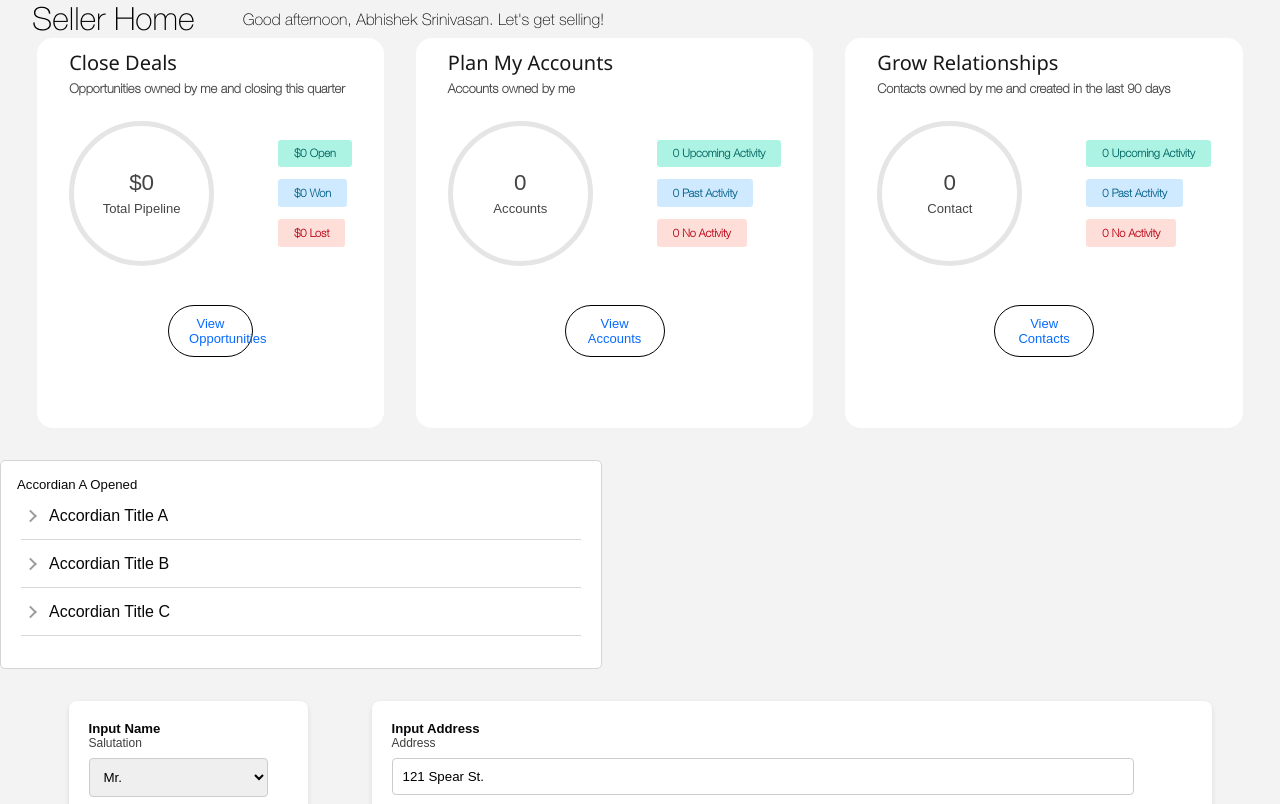
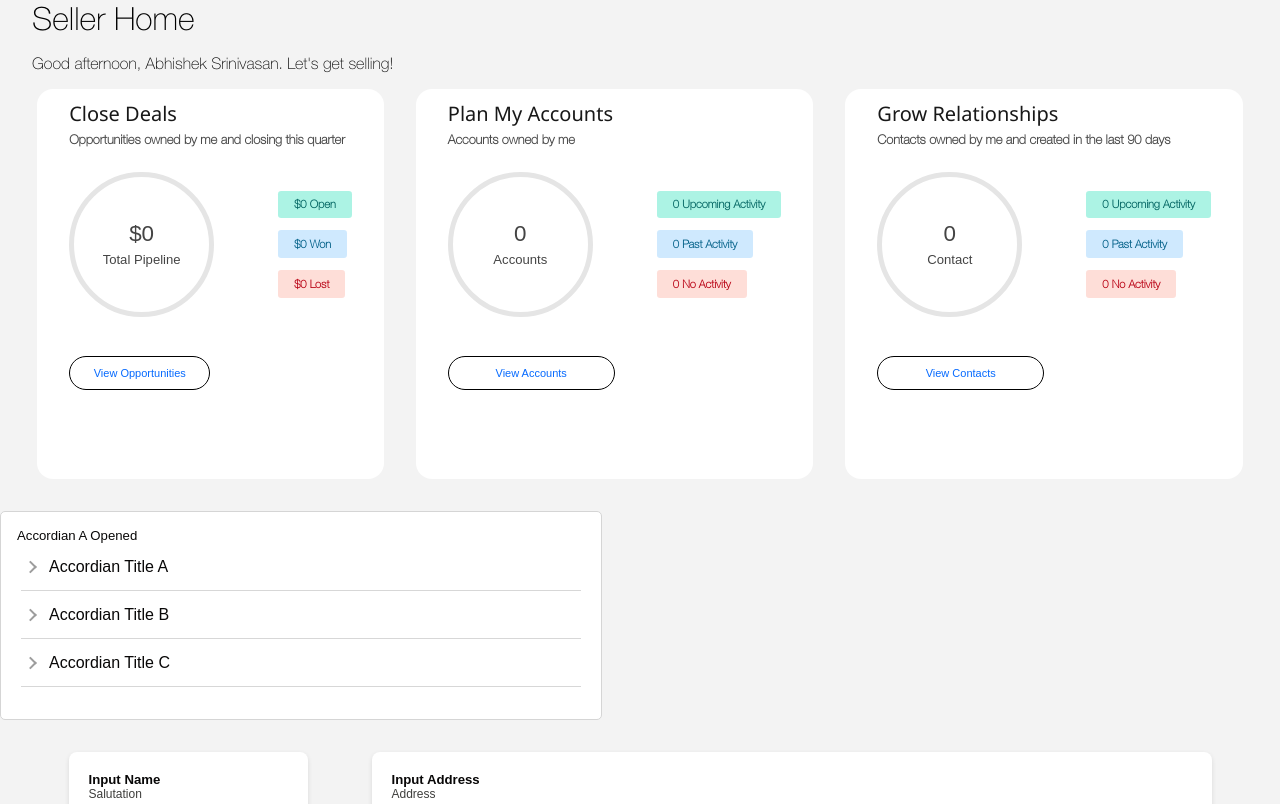
Before and after one commit to officeabhishek/Clone, a website: page index.html in a window 1280 px wide. Shown: the top 804 px of the page. Drawn offline with Linux system fonts and the light colour scheme; files whose address does not match are found by name.

Commit message:
Changed CSS

```diff
--- a/index.css
+++ b/index.css
@@ -15,10 +15,11 @@
 
 .heading{
     display: flex;
+    flex-direction: column;
     font-family: 'CustomFont';
-    align-items: center;
     margin-left: 2rem;
-    gap: 3rem;
+    margin-bottom: 1rem;
+    gap: 1rem;
 }
 
 .heading-title{
@@ -178,20 +179,20 @@ body{
 }
 
 .button-wrapper {
-    display: flex;
-    justify-content: center;
+    /* display: flex;  */
+    /* justify-content: center;  */
     margin-top: 20px;
 }
 
 .container-button {
-    padding: 10px 20px;
-    font-size: 13px;
+    padding: 10px 0px;
+    font-size: 11px;
     color: #066afe;
     background-color: #ffffff;
-
     border: 1px solid black;
     border-radius: 2rem;
     cursor: pointer;
+    width: 50%; /* Full width */
 }
 
 .container-button:hover {
--- a/index.html
+++ b/index.html
@@ -1,5 +1,4 @@
-<!DOCTYPE html>
-<html>
+    <html>
     <head>
         <meta charset="utf-8">
         <meta http-equiv="X-UA-Compatible" content="IE=edge">
```
Also changed, not shown: package.json (+3 -12 lines).
